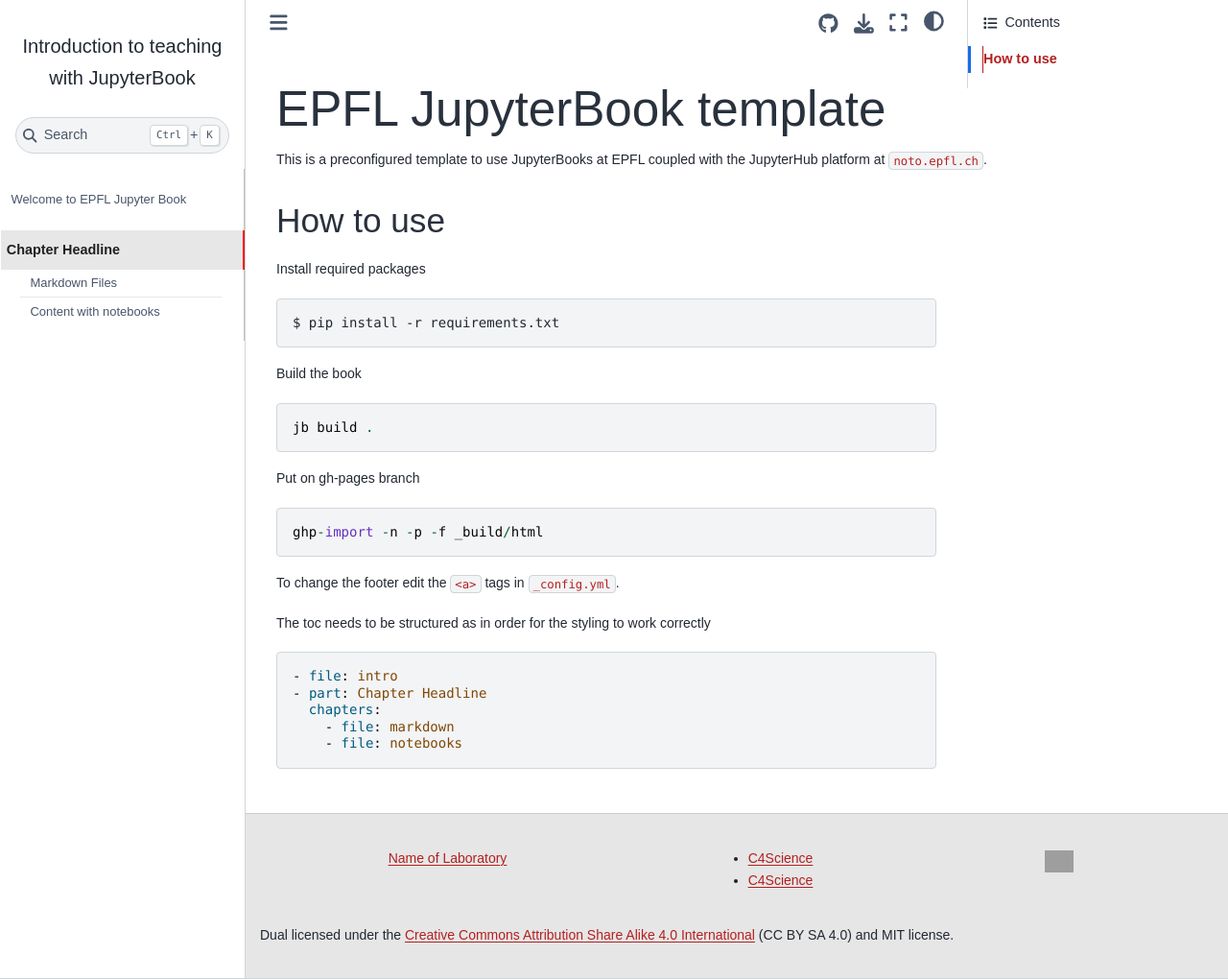
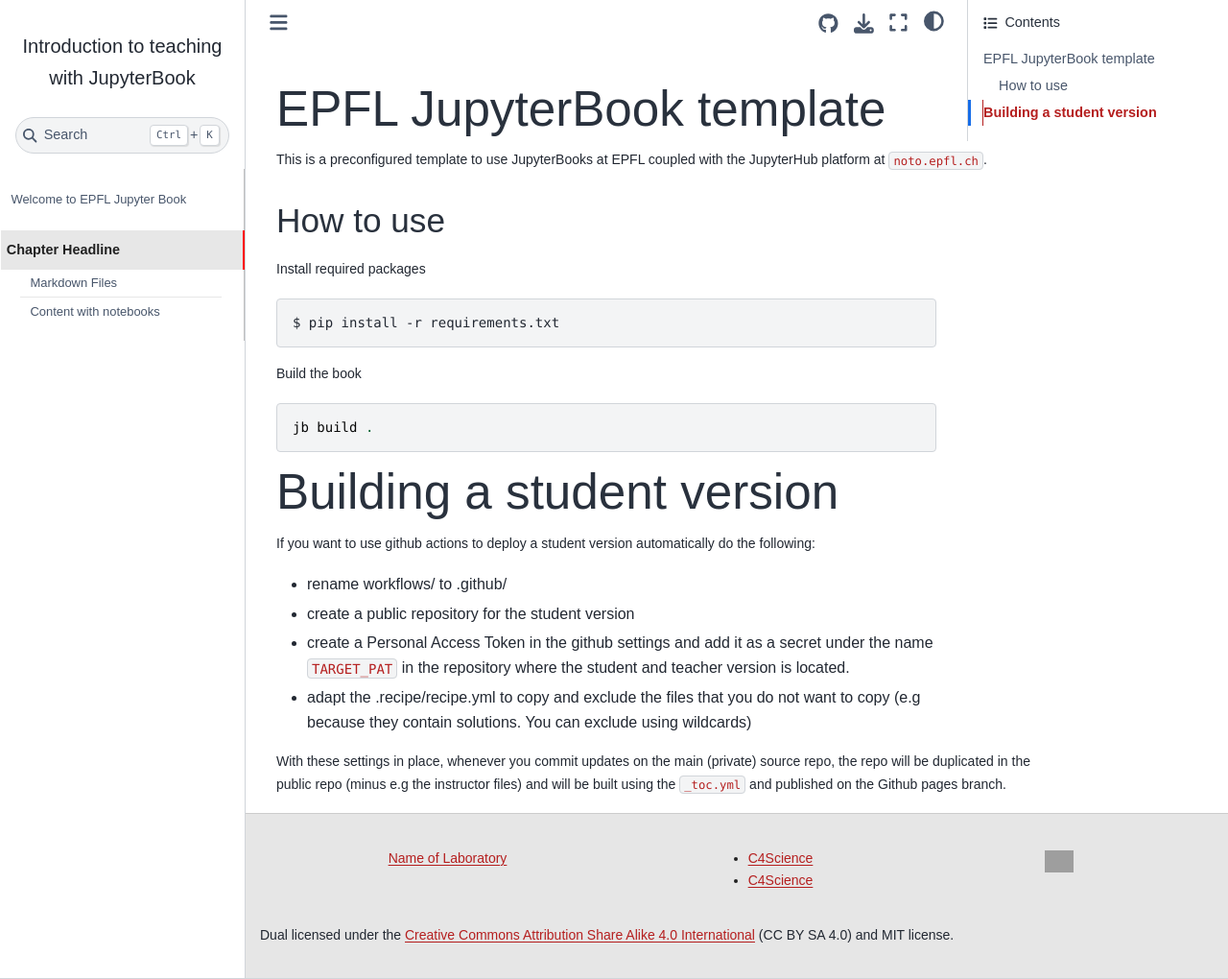
Before and after one commit to EPFL-Data-Champions/EPFL-JupyterBook, a Jupyter Book: the page built from README.md, in a window 1280 px wide and 1020 px high. Shown: the whole window at 96% size. Built offline with Jupyter Book 1.0.4 settings and Sphinx 7.4.7 and the Sphinx Book theme 1.1.4, drawn with Linux system fonts in a browser that asks for light colours; grey boxes are pictures that could not be loaded.

Commit message:
update with build instructions and student/teacher version

````diff
--- a/README.md
+++ b/README.md
@@ -16,21 +16,13 @@ Build the book
 jb build .
 ```
 
-Put on gh-pages branch
+# Building a student version
 
-```
-ghp-import -n -p -f _build/html
-```
+If you want to use github actions to deploy a student version automatically do the following:
 
-To change the footer edit the `<a>` tags in `_config.yml`.
+- rename workflows/ to .github/
+- create a public repository for the student version
+- create a Personal Access Token in the github settings and add it as a secret under the name `TARGET_PAT` in the repository where the student and teacher version is located.
+- adapt the .recipe/recipe.yml to copy and exclude the files that you do not want to copy (e.g because they contain solutions. You can exclude using wildcards)
 
-The toc needs to be structured as in order for the styling to work correctly
-
-``` yaml
-- file: intro
-- part: Chapter Headline
-  chapters:
-    - file: markdown
-    - file: notebooks
-
-```
+With these settings in place, whenever you commit updates on the main (private) source repo, the repo will be duplicated in the public repo (minus e.g the instructor files) and will be built using the `_toc.yml` and published on the Github pages branch.
--- a/_toc.yml
+++ b/_toc.yml
@@ -1,8 +1,7 @@
-# Table of content
-# Learn more at https://jupyterbook.org/customize/toc.html
-#
-- file: intro
-- part: Chapter Headline
-  chapters:
-    - file: markdown
-    - file: notebooks
+format: jb-book
+root: intro
+options:
+  caption: Chapter Headline
+chapters:
+- file: markdown
+- file: notebooks
````
Also changed, not shown: build-book.yml (added, +36 -0 lines), 2 other files.
